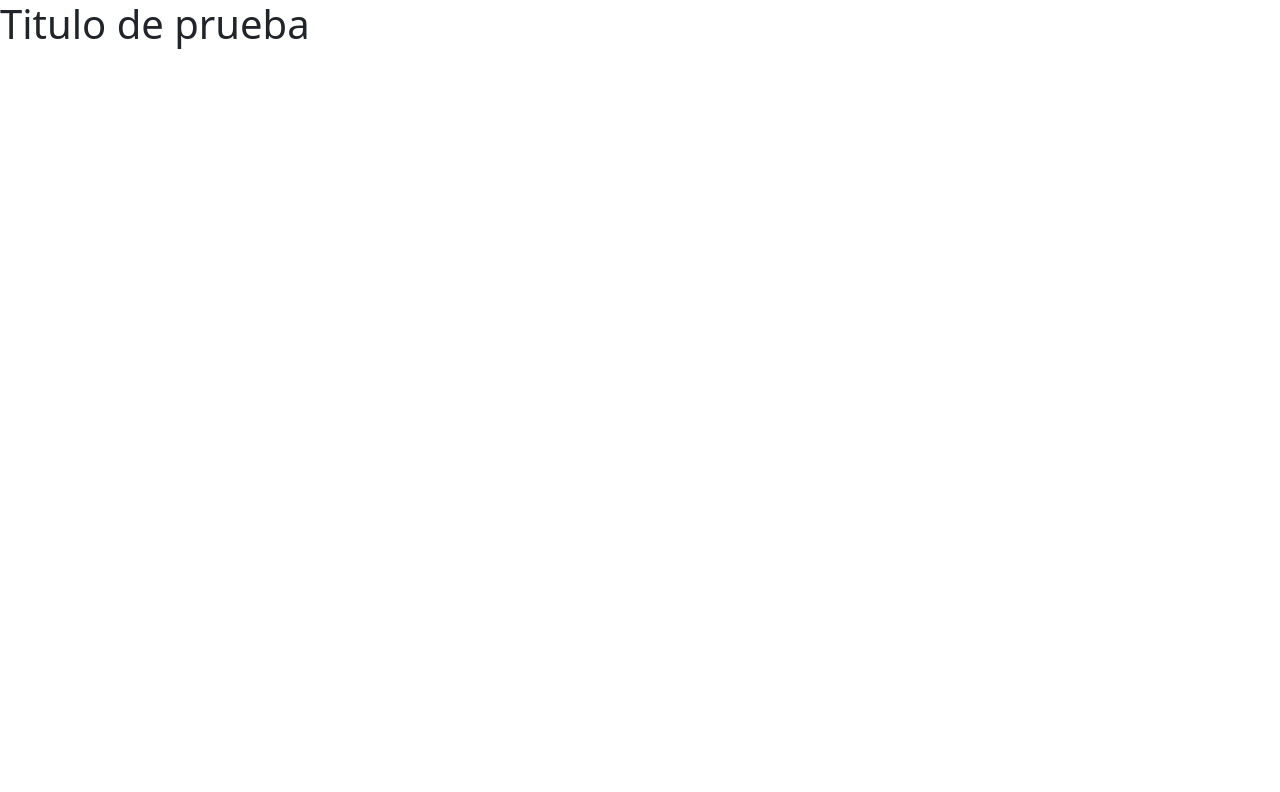
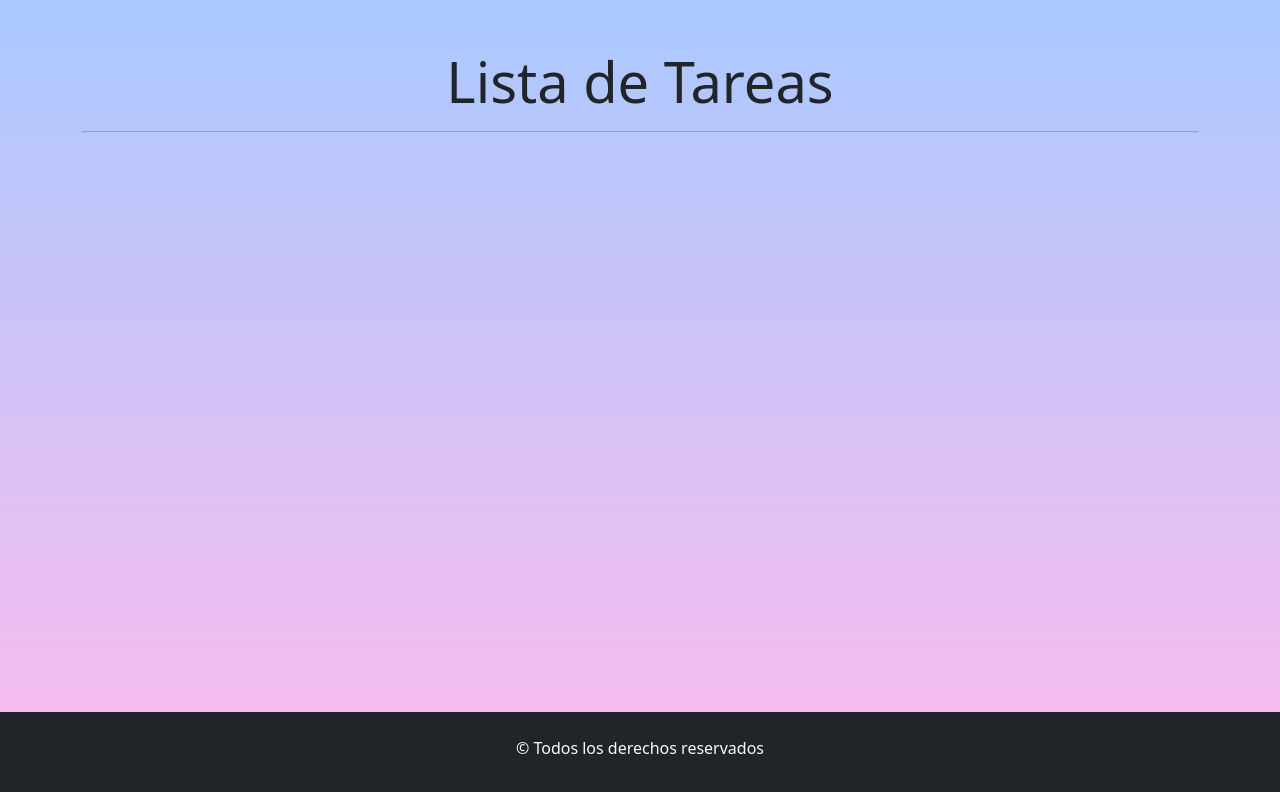
Before and after one commit to anasoledad/backend-ListaTareas, a React (Vite) app: page / in a window 1280 px wide. Shown: the top 792 px of the page. Built offline with nearby package versions, Linux system fonts and the light colour scheme.

Commit message:
Agregamos el maquetado de app

```diff
--- a/src/App.css
+++ b/src/App.css
@@ -0,0 +1,12 @@
+#root{
+  min-height: 100vh;
+  display: flex;
+  flex-direction: column;
+  background-color: #A9C9FF;
+  background-image: linear-gradient(180deg, #A9C9FF 0%, #FFBBEC 100%);
+
+}
+
+.mainPage{
+  flex-grow: 1;
+}
--- a/src/App.jsx
+++ b/src/App.jsx
@@ -1,3 +1,4 @@
+import { Container } from 'react-bootstrap';
 import './App.css'
 import 'bootstrap/dist/css/bootstrap.min.css';
 
@@ -6,9 +7,16 @@
 
   return (
     <>
-    <h1>Titulo de prueba</h1>
+      <Container className='my-5 mainPage'>
+        <h1 className='display-4 text-center'>Lista de Tareas</h1>
+        <hr/>
+        {/* aqui agrego el formulario */}
+      </Container>
+      <footer className='bg-dark text-light text-center py-4'>
+        <p>&copy; Todos los derechos reservados</p>
+      </footer>
     </>
-  )
+  );
 }
 
 export default App
```
